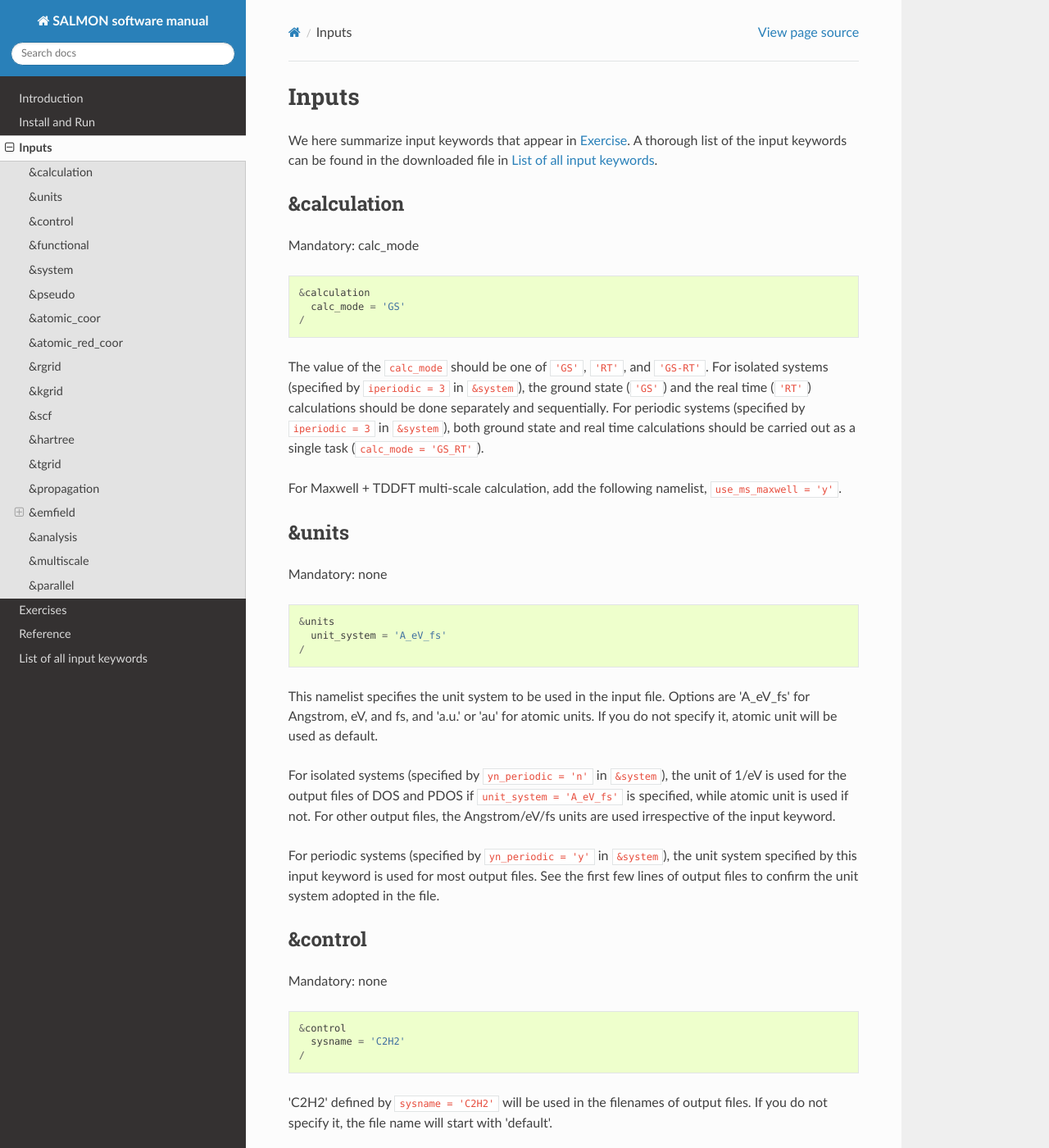
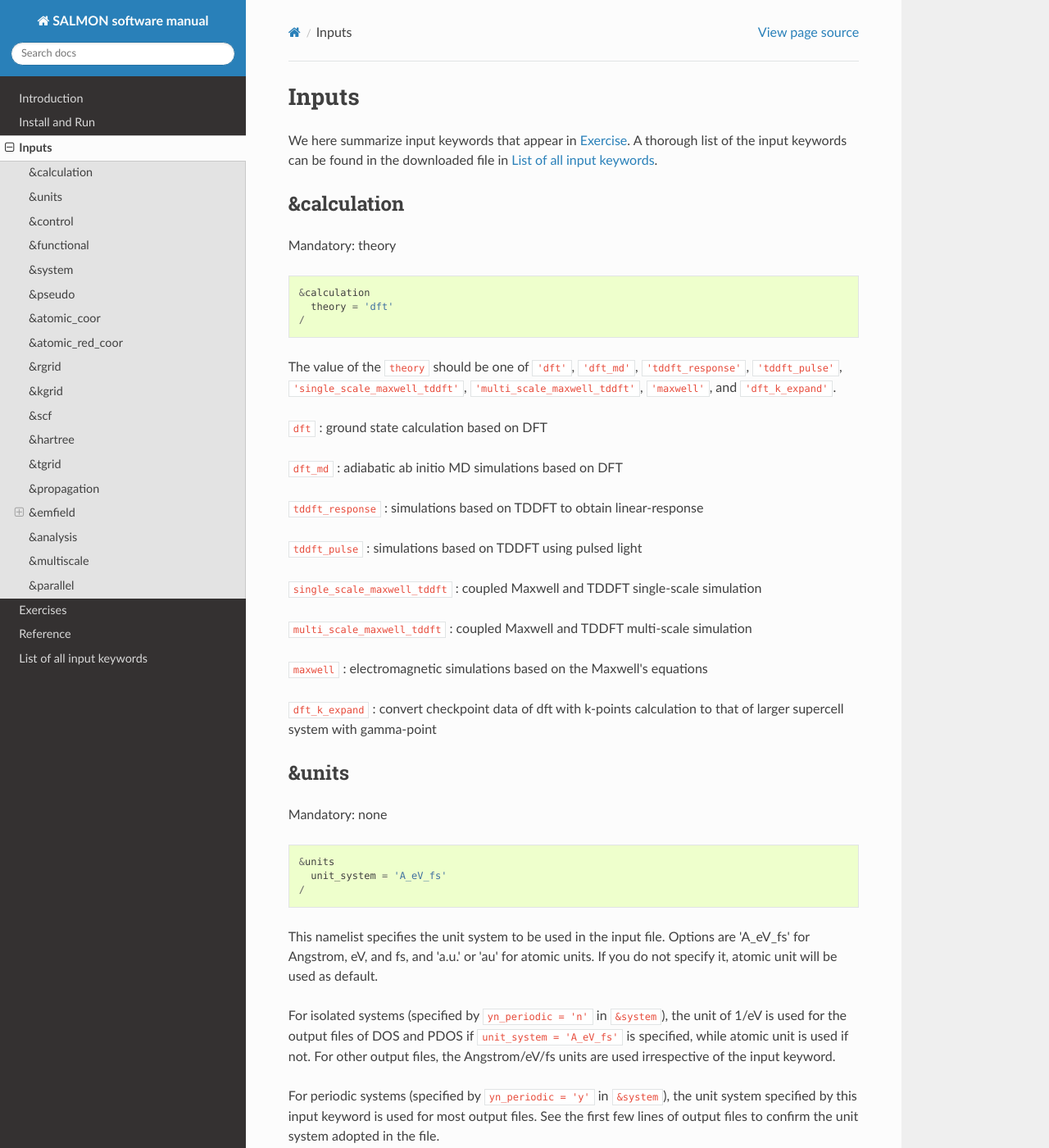
Before and after one commit to SALMON-TDDFT/SALMON-DOCS, a Sphinx documentation site: the page built from source/inputs.rst, in a window 1280 px wide and 1400 px high. Shown: the whole window at 82% size. Built offline with Sphinx 7.4.7 and the Read the Docs theme 2.0.0, drawn with Linux system fonts in a browser that asks for light colours; formulas are drawn with MathJax 3.

Commit message:
Update inputs.rst

```diff
--- a/source/inputs.rst
+++ b/source/inputs.rst
@@ -12,21 +12,32 @@ A thorough list of the input keywords can be found in the downloaded file in
 &calculation
 ------------
 
-Mandatory: calc_mode
+Mandatory: theory
 
 ::
 
    &calculation
-     calc_mode = 'GS'
+     theory = 'dft'
    /
 
-The value of the ``calc_mode`` should be one of ``'GS'``, ``'RT'``, and
-``'GS-RT'``. For isolated systems (specified by ``iperiodic = 3`` in
-``&system``), the ground state (``'GS'``) and the real time (``'RT'``) calculations should be done separately and sequentially.
-For periodic systems (specified by ``iperiodic = 3`` in ``&system``), both ground state and real time calculations should be carried out
-as a single task (``calc_mode = 'GS_RT'``).
+The value of the ``theory`` should be one of ``'dft'``, ``'dft_md'``, ``'tddft_response'``, ``'tddft_pulse'``,
+``'single_scale_maxwell_tddft'``, ``'multi_scale_maxwell_tddft'``, ``'maxwell'``, and ``'dft_k_expand'``.
 
-For Maxwell + TDDFT multi-scale calculation, add the following namelist, ``use_ms_maxwell = 'y'``.
+``dft`` : ground state calculation based on DFT
+
+``dft_md`` : adiabatic ab initio MD simulations based on DFT
+
+``tddft_response`` : simulations based on TDDFT to obtain linear-response
+
+``tddft_pulse`` : simulations based on TDDFT using pulsed light
+
+``single_scale_maxwell_tddft`` : coupled Maxwell and TDDFT single-scale simulation
+
+``multi_scale_maxwell_tddft`` : coupled Maxwell and TDDFT multi-scale simulation
+
+``maxwell`` : electromagnetic simulations based on the Maxwell's equations
+
+``dft_k_expand`` : convert checkpoint data of dft with k-points calculation to that of larger supercell system with gamma-point
 
 .. _&units:
 
```
